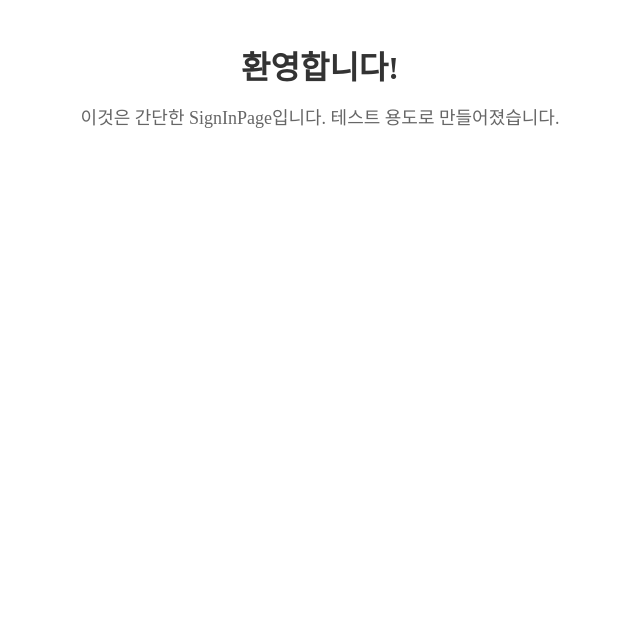
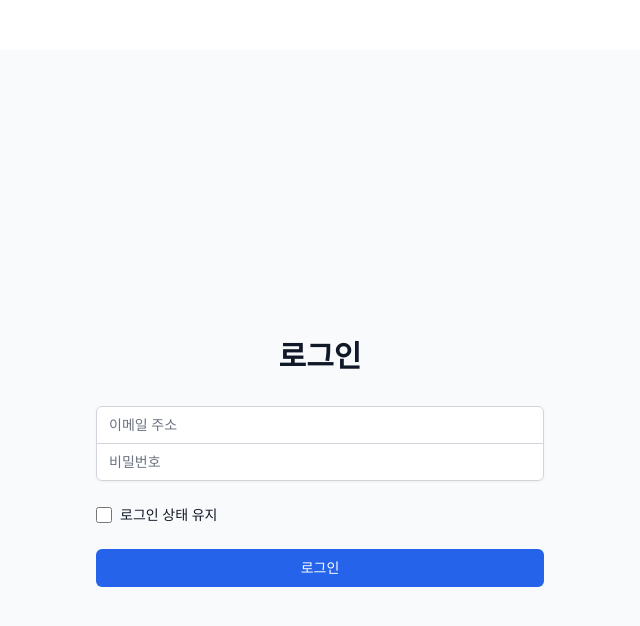
Before and after one commit to silverithm/frontend-sliverithm, a React (Vite) app: page /signin in a window 1280 px wide. Shown: the top 626 px of the page, without its empty margins (320-960 px from the left). Built offline with nearby package versions, Linux system fonts and the light colour scheme.

Commit message:
feat : signin page ui 초안 & tailwindcss 세팅

```diff
--- a/package.json
+++ b/package.json
@@ -61,6 +61,8 @@
     "@typescript-eslint/eslint-plugin": "^7.7.0",
     "@typescript-eslint/parser": "^7.7.0",
     "@vitejs/plugin-react-swc": "^3.6.0",
+    "autoprefixer": "^10.4.19",
+    "css-loader": "^7.1.1",
     "eslint": "^8.57.0",
     "eslint-config-airbnb": "^19.0.4",
     "eslint-config-prettier": "^9.1.0",
@@ -71,8 +73,12 @@
     "eslint-plugin-react-hooks": "^4.6.0",
     "eslint-plugin-react-refresh": "^0.4.6",
     "eslint-plugin-storybook": "^0.8.0",
+    "postcss": "^8.4.38",
+    "postcss-loader": "^8.1.1",
     "prettier": "^3.2.5",
     "storybook": "^8.0.9",
+    "style-loader": "^4.0.0",
+    "tailwindcss": "^3.4.3",
     "vite": "^5.2.9"
   }
 }
--- a/src/App.css
+++ b/src/App.css
@@ -1,3 +1,7 @@
+@tailwind base;
+@tailwind components;
+@tailwind utilities;
+
 .main-page {
   text-align: center;
   margin-top: 50px;
--- a/src/index.css
+++ /dev/null
@@ -1,13 +0,0 @@
-body {
-  margin: 0;
-  font-family: -apple-system, BlinkMacSystemFont, 'Segoe UI', 'Roboto', 'Oxygen',
-    'Ubuntu', 'Cantarell', 'Fira Sans', 'Droid Sans', 'Helvetica Neue',
-    sans-serif;
-  -webkit-font-smoothing: antialiased;
-  -moz-osx-font-smoothing: grayscale;
-}
-
-code {
-  font-family: source-code-pro, Menlo, Monaco, Consolas, 'Courier New',
-    monospace;
-}
--- a/src/pages/MainPage.tsx
+++ b/src/pages/MainPage.tsx
@@ -3,7 +3,7 @@ import { Link } from 'react-router-dom';
 function MainPage() {
   return (
     <div>
-      <h1>환영합니다!</h1>
+      <h1 className="text-3xl font-bold underline">환영합니다!</h1>
       <p>이것은 간단한 메인 페이지입니다. 테스트 용도로 만들어졌습니다.</p>
       <div>
         <Link to="/"> Home </Link>
--- a/src/pages/SignInPage.tsx
+++ b/src/pages/SignInPage.tsx
@@ -1,10 +1,83 @@
-import React from 'react';
+import React, { useState } from 'react';
 
 function SignInPage() {
+  const [email, setEmail] = useState('');
+  const [password, setPassword] = useState('');
+
+  const handleSubmit = (e: React.FormEvent) => {
+    e.preventDefault();
+    // 로그인 로직 추가 .
+    console.log('Email:', email);
+    console.log('Password:', password);
+  };
+
   return (
-    <div>
-      <h1>환영합니다!</h1>
-      <p>이것은 간단한 SignInPage입니다. 테스트 용도로 만들어졌습니다.</p>
+    <div className="min-h-screen flex items-center justify-center bg-gray-50 py-12 px-4 sm:px-6 lg:px-8">
+      <div className="max-w-md w-full space-y-8">
+        <div>
+          <h2 className="mt-6 text-center text-3xl font-extrabold text-gray-900">로그인</h2>
+        </div>
+        <form className="mt-8 space-y-6" onSubmit={handleSubmit}>
+          <input type="hidden" name="remember" value="true" />
+          <div className="rounded-md shadow-sm -space-y-px">
+            <div>
+              <label htmlFor="email-address" className="sr-only">
+                이메일 주소
+              </label>
+              <input
+                id="email-address"
+                name="email"
+                type="email"
+                autoComplete="email"
+                required
+                className="appearance-none rounded-none relative block w-full px-3 py-2 border border-gray-300 placeholder-gray-500 text-gray-900 rounded-t-md focus:outline-none focus:ring-blue-500 focus:border-blue-500 focus:z-10 sm:text-sm"
+                placeholder="이메일 주소"
+                value={email}
+                onChange={(e) => setEmail(e.target.value)}
+              />
+            </div>
+            <div>
+              <label htmlFor="password" className="sr-only">
+                비밀번호
+              </label>
+              <input
+                id="password"
+                name="password"
+                type="password"
+                autoComplete="current-password"
+                required
+                className="appearance-none rounded-none relative block w-full px-3 py-2 border border-gray-300 placeholder-gray-500 text-gray-900 rounded-b-md focus:outline-none focus:ring-blue-500 focus:border-blue-500 focus:z-10 sm:text-sm"
+                placeholder="비밀번호"
+                value={password}
+                onChange={(e) => setPassword(e.target.value)}
+              />
+            </div>
+          </div>
+
+          <div className="flex items-center justify-between">
+            <div className="flex items-center">
+              <input
+                id="remember-me"
+                name="remember-me"
+                type="checkbox"
+                className="h-4 w-4 text-blue-600 focus:ring-blue-500 border-gray-300 rounded"
+              />
+              <label htmlFor="remember-me" className="ml-2 block text-sm text-gray-900">
+                로그인 상태 유지
+              </label>
+            </div>
+          </div>
+
+          <div>
+            <button
+              type="submit"
+              className="group relative w-full flex justify-center py-2 px-4 border border-transparent text-sm font-medium rounded-md text-white bg-blue-600 hover:bg-blue-700 focus:outline-none focus:ring-2 focus:ring-offset-2 focus:ring-blue-500"
+            >
+              로그인
+            </button>
+          </div>
+        </form>
+      </div>
     </div>
   );
 }
--- /dev/null
+++ b/tailwind.config.js
@@ -0,0 +1,8 @@
+/** @type {import('tailwindcss').Config} */
+export default {
+  content: ['./src/**/*.{js,jsx,ts,tsx}'],
+  theme: {
+    extend: {},
+  },
+  plugins: [],
+};
--- a/tsconfig.node.json
+++ b/tsconfig.node.json
@@ -7,5 +7,5 @@
     "allowSyntheticDefaultImports": true,
     "strict": true
   },
-  "include": ["vite.config.ts"]
+  "include": ["./src/**/*.ts"]
 }
--- a/vite.config.mjs
+++ b/vite.config.mjs
@@ -1,8 +1,14 @@
 import react from '@vitejs/plugin-react-swc';
 import { defineConfig } from 'vite';
+import tailwindcss from 'tailwindcss';
 
 export default defineConfig({
   plugins: [react()],
+  css: {
+    postcss: {
+      plugins: [tailwindcss()],
+    },
+  },
   server: {
     port: 3000,
   },
```
Also changed, not shown: 1 other file (tests, documents, lock files or other folders).
